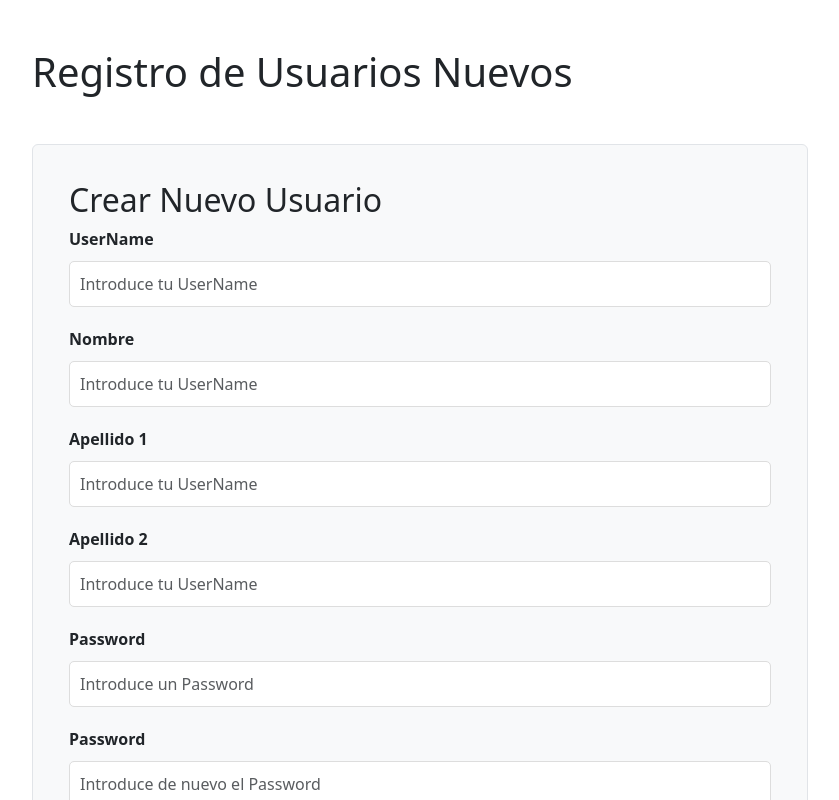
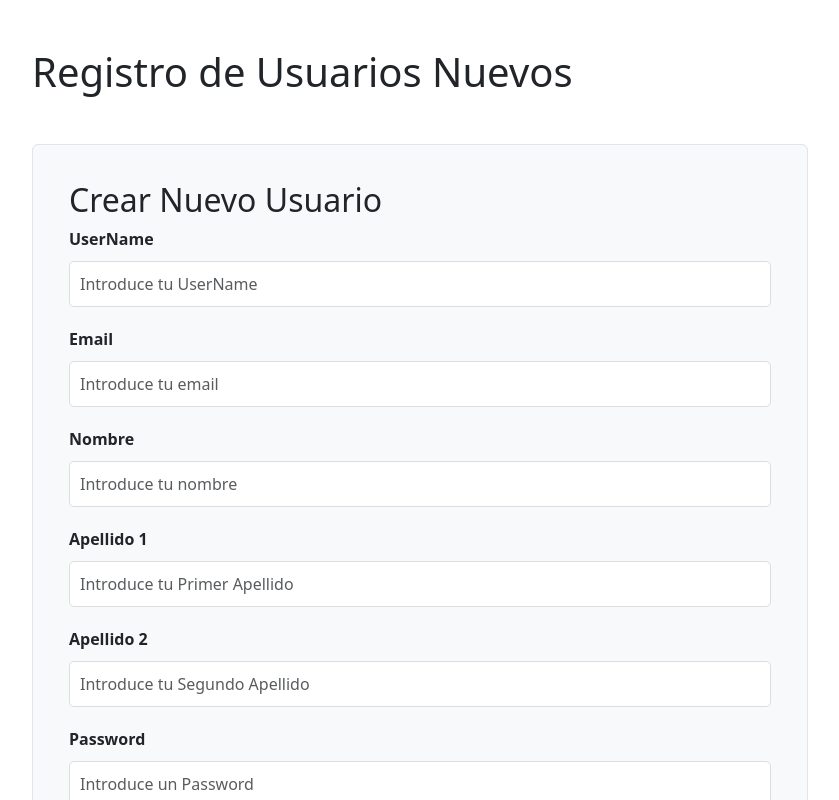
Before and after one commit to Edor1244/CRUD_VUE, a Vue app: page /usuariosPage in a window 1280 px wide. Shown: the top 800 px of the page, without its empty margins (220-1059 px from the left). Built offline with nearby package versions, Linux system fonts and the light colour scheme.

Commit message:
Se Modifico server.js para poder Agregar el email, tambien se agrego que la busqueda de Login pueda ser por mail o por username se agrego el txt para poder agregar mail en la pagina de usuarios

```diff
--- a/src/components/UserPage.vue
+++ b/src/components/UserPage.vue
@@ -9,20 +9,24 @@
         <h2 class="card-title">Crear Nuevo Usuario</h2>
         <form @submit.prevent="crearUsuario">
           <div class="mb-3">
-            <label for="nombreProducto" class="form-label">UserName</label>
-            <input id="nombreProducto" v-model="nuevoUsuario.username" type="text" placeholder="Introduce tu UserName" class="form-control">
+            <label for="username" class="form-label">UserName</label>
+            <input id="username" v-model="nuevoUsuario.username" type="text" placeholder="Introduce tu UserName" class="form-control">
           </div>
           <div class="mb-3">
-            <label for="nombreProducto" class="form-label">Nombre</label>
-            <input id="nombreProducto" v-model="nuevoUsuario.nombre" type="text" placeholder="Introduce tu UserName" class="form-control">
+            <label for="email" class="form-label">Email</label>
+            <input id="email" v-model="nuevoUsuario.email" type="text" placeholder="Introduce tu email" class="form-control">
           </div>
           <div class="mb-3">
-            <label for="nombreProducto" class="form-label">Apellido 1</label>
-            <input id="nombreProducto" v-model="nuevoUsuario.apellido1" type="text" placeholder="Introduce tu UserName" class="form-control">
+            <label for="nombre" class="form-label">Nombre</label>
+            <input id="nombre" v-model="nuevoUsuario.nombre" type="text" placeholder="Introduce tu nombre" class="form-control">
           </div>
           <div class="mb-3">
-            <label for="nombreProducto" class="form-label">Apellido 2</label>
-            <input id="nombreProducto" v-model="nuevoUsuario.apellido2" type="text" placeholder="Introduce tu UserName" class="form-control">
+            <label for="Apellido1" class="form-label">Apellido 1</label>
+            <input id="Apellido1" v-model="nuevoUsuario.apellido1" type="text" placeholder="Introduce tu Primer Apellido" class="form-control">
+          </div>
+          <div class="mb-3">
+            <label for="Apellido2" class="form-label">Apellido 2</label>
+            <input id="Apellido2" v-model="nuevoUsuario.apellido2" type="text" placeholder="Introduce tu Segundo Apellido" class="form-control">
           </div>
           <div class="mb-3">
             <label for="labelPassword" class="form-label">Password</label>
@@ -59,6 +63,7 @@ export default {
         nombre: '',
         apellido1: '',
         apellido2: '',
+        email: '',
         recaptchaToken: null,
       },
       usuarioEditando: null,
@@ -88,7 +93,7 @@ export default {
         }else{
           const respuesta = await this.$http.post('http://localhost:3000/api/usuario', this.nuevoUsuario);
           this.usuarios.push(respuesta.data);
-          this.nuevoUsuario = { username: '', password: '', nombre: '', apellido1: '', apellido2: ''};
+          this.nuevoUsuario = { username: '', password: '', nombre: '', apellido1: '', apellido2: '', email: ''};
           alert('Usuario creado exitosamente');
           this.$router.push('/videosMain');
         }
--- a/src/database.js
+++ b/src/database.js
@@ -18,6 +18,7 @@ const Usuario = sequelize.define('usuario', {
   nombre: Sequelize.STRING,
   apellido1: Sequelize.STRING,
   apellido2: Sequelize.STRING,
+  email: Sequelize.STRING,
 }, {
   timestamps: false // Desactivar la creación automática de las columnas createdAt y updatedAt
 });
```
Also changed, not shown: server.js (+10 -4 lines), 1 other file (tests, documents, lock files or other folders).
